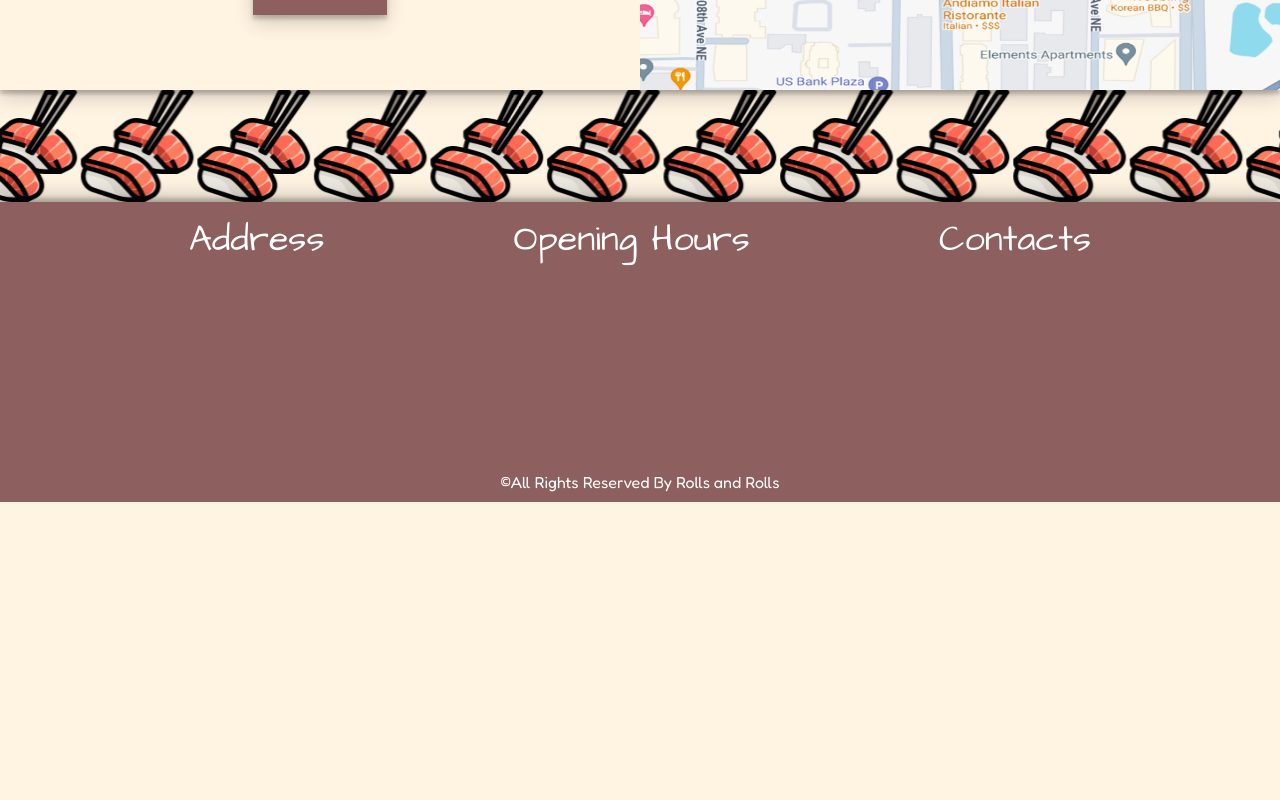
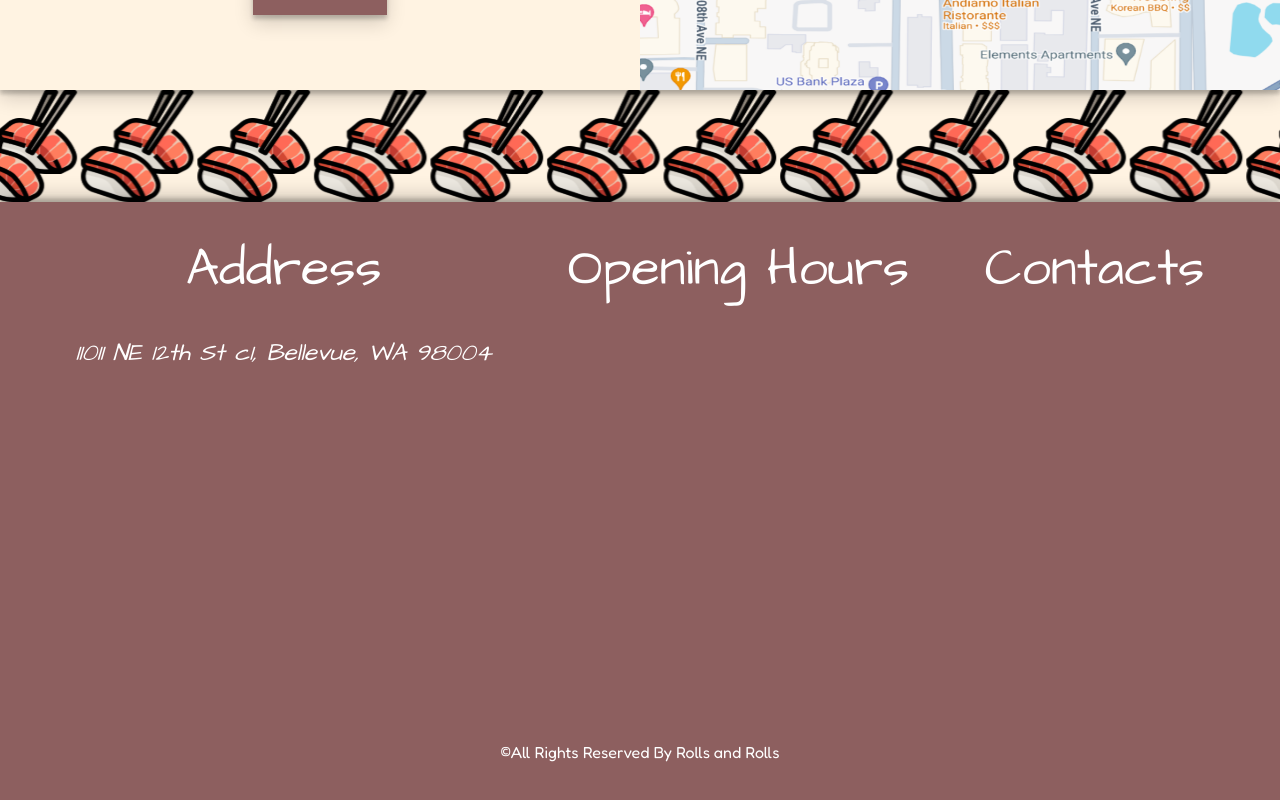
Before and after one commit to yenny1124/Restaurant-Ordering-App, a Next.js app: page / in a window 1280 px wide. Shown: the part 2417-3217 px from the top of the page. Before the commit the page ends 2919 px from the top, so only its background shows below. Built offline with nearby package versions, Linux system fonts and the light colour scheme.

Commit message:
some footer work

```diff
--- a/src/app/components/footer/Footer.tsx
+++ b/src/app/components/footer/Footer.tsx
@@ -8,9 +8,16 @@ export default function Footer() {
   return (
     <footer>
       <div className={`footer-content ${architectsDaughter.className}`}>
-        <div>Address</div>
-        <div>Opening Hours</div>
-        <div>Contacts</div>
+        <div>
+          <h1>Address</h1>
+          <address>11011 NE 12th St c1, Bellevue, WA 98004</address>
+        </div>
+        <div>
+          <h1>Opening Hours</h1>
+        </div>
+        <div>
+          <h1>Contacts</h1>
+        </div>
       </div>
 
       <div className="copyright">
--- a/src/app/components/footer/footer.css
+++ b/src/app/components/footer/footer.css
@@ -16,12 +16,6 @@ footer {
   height: 90%;
 }
 
-.footer-content div {
-  padding-top: 12px;
-  position: relative;
-  font-size: 36px;
-}
-
 .copyright {
   position: relative;
   width: 100%;
@@ -36,7 +30,13 @@ footer {
   margin: 0;
 }
 
-@media screen and (max-width: 767px) {
+@media screen and (min-width: 768px) and (max-width: 1079px) {
+  footer h1 {
+    font-size: 3rem;
+  }
+}
+
+@media screen and (max-width: 1079px) {
   .footer-content {
     display: flex;
     flex-direction: column;
@@ -46,3 +46,11 @@ footer {
     height: 90%;
   }
 }
+
+footer address {
+  font-size: 1.5rem;
+}
+
+footer h1 {
+  text-align: center;
+}
--- a/src/app/globals.css
+++ b/src/app/globals.css
@@ -30,7 +30,7 @@
   --brown: #8d5f5f;
   --logo-red: #ed1c24;
   --blue: #421919;
-  --footer-height: 300px;
+  --footer-height: 600px;
   --box-shadow: 0 8px 18px rgba(0, 0, 0, 0.16), 0 4px 4px rgba(0, 0, 0, 0.2);
   --section-box-shadow: 0 8px 18px rgba(0, 0, 0, 0.16),
     0 4px 4px rgba(0, 0, 0, 0.2), 0 -4px 4px rgba(0, 0, 0, 0.2),
@@ -99,6 +99,7 @@ body {
   h1 {
     font-size: 2.5rem;
     line-height: 3.125rem;
+    font-weight: lighter;
   }
 }
 
@@ -106,6 +107,7 @@ body {
   h1 {
     font-size: 4rem;
     line-height: 5rem;
+    font-weight: lighter;
   }
 }
 
@@ -113,6 +115,7 @@ body {
   h1 {
     font-size: 3.25rem;
     line-height: 4rem;
+    font-weight: lighter;
   }
 }
 
```
